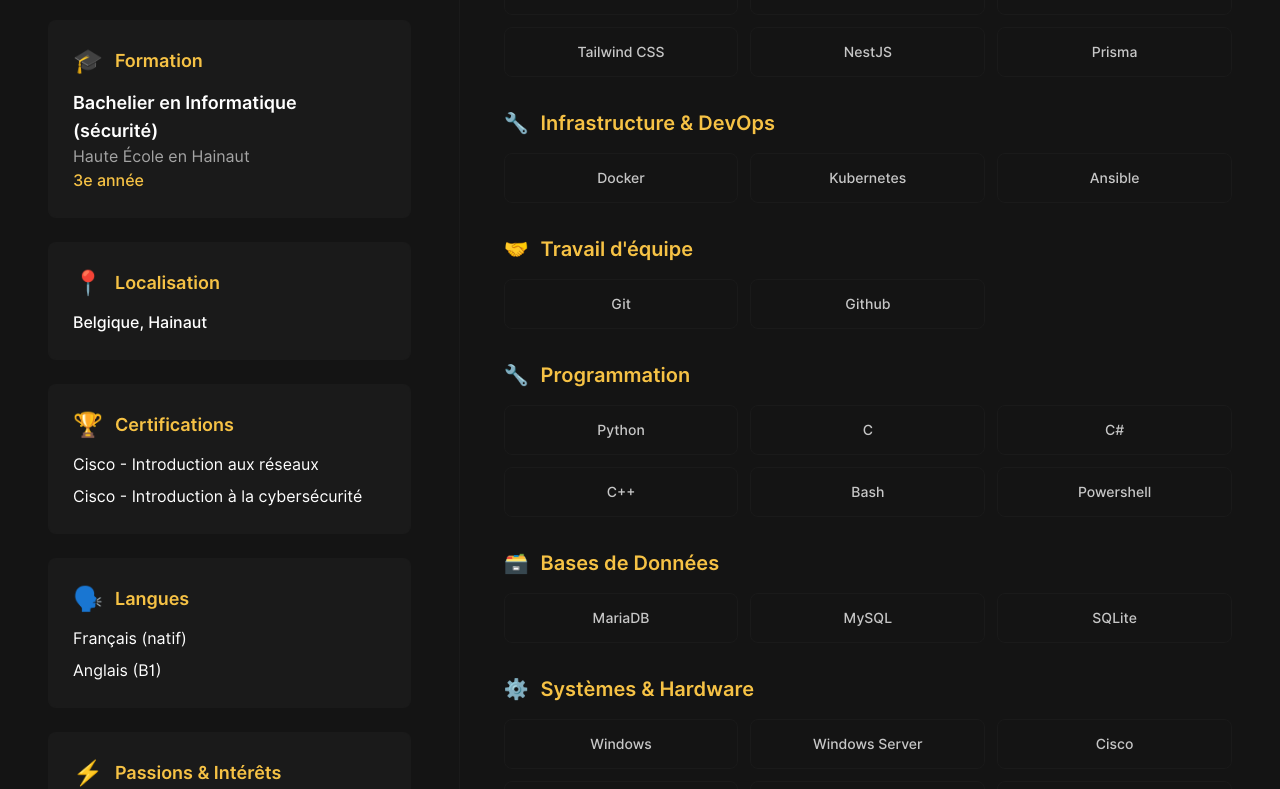
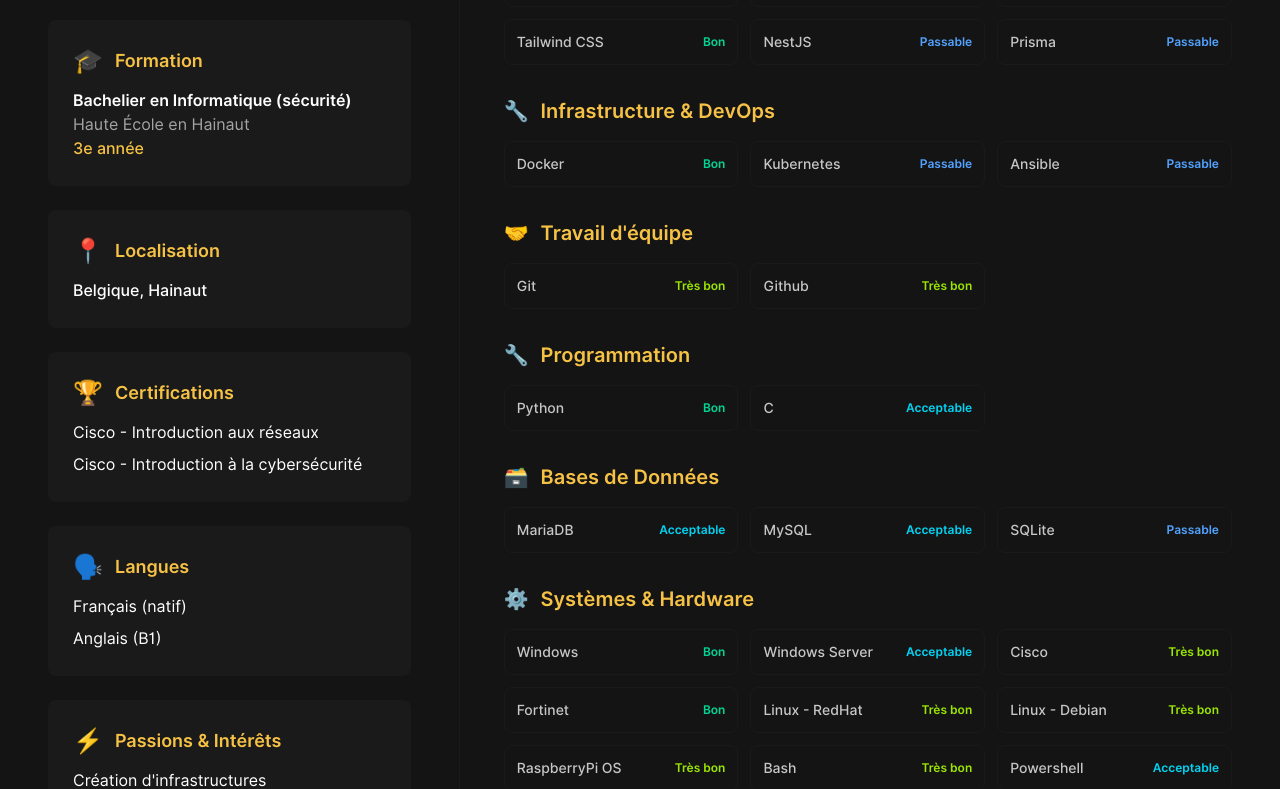
Before and after one commit to maximilien-bruyere/profile, a React (Vite) app: page / in a window 1280 px wide. Shown: the part 1333-2122 px from the top of the page. Built offline with nearby package versions, Linux system fonts and the light colour scheme.

Commit message:
feat: update about.tsx file with new interactivities and levels

```diff
--- a/src/pages/profile/sections/About.tsx
+++ b/src/pages/profile/sections/About.tsx
@@ -3,37 +3,132 @@ import { useTranslation } from "react-i18next";
 const About = () => {
   const { t } = useTranslation();
 
-  const webTechnologies = [
-    "HTML5",
-    "CSS3",
-    "PHP",
-    "JavaScript",
-    "React Bootstrap",
-    "React TypeScript",
-    "Tailwind CSS",
-    "NestJS",
-    "Prisma",
-  ];
+  const languages = {
+    webTechnologies: {
+      HTML5: {
+        level: t("levels.veryGood"),
+      },
+      CSS3: {
+        level: t("levels.good"),
+      },
+      PHP: {
+        level: t("levels.acceptable"),
+      },
+      JavaScript: {
+        level: t("levels.acceptable"),
+      },
+      "React Bootstrap": {
+        level: t("levels.acceptable"),
+      },
+      "React TypeScript": {
+        level: t("levels.good"),
+      },
+      "Tailwind CSS": {
+        level: t("levels.good"),
+      },
+      NestJS: {
+        level: t("levels.passable"),
+      },
+      Prisma: {
+        level: t("levels.passable"),
+      },
+    },
+    programLang: {
+      Python: {
+        level: t("levels.good"),
+      },
+      C: {
+        level: t("levels.acceptable"),
+      },
+    },
+    systemAndInfra: {
+      Docker: {
+        level: t("levels.good"),
+      },
+      Kubernetes: {
+        level: t("levels.passable"),
+      },
+      Ansible: {
+        level: t("levels.passable"),
+      },
+    },
+    teamWork: {
+      Git: {
+        level: t("levels.veryGood"),
+      },
+      Github: {
+        level: t("levels.veryGood"),
+      },
+    },
+    databases: {
+      MariaDB: {
+        level: t("levels.acceptable"),
+      },
+      MySQL: {
+        level: t("levels.acceptable"),
+      },
+      SQLite: {
+        level: t("levels.passable"),
+      },
+    },
+    systemsAndHardware: {
+      Windows: {
+        level: t("levels.good"),
+      },
+      "Windows Server": {
+        level: t("levels.acceptable"),
+      },
+      Cisco: {
+        level: t("levels.veryGood"),
+      },
+      Fortinet: {
+        level: t("levels.good"),
+      },
+      "Linux - RedHat": {
+        level: t("levels.veryGood"),
+      },
+      "Linux - Debian": {
+        level: t("levels.veryGood"),
+      },
+      "RaspberryPi OS": {
+        level: t("levels.veryGood"),
+      },
+      Bash: {
+        level: t("levels.veryGood"),
+      },
+      Powershell: {
+        level: t("levels.acceptable"),
+      },
+    },
+    otherSkills: {
+      Markdown: {
+        level: t("levels.veryGood"),
+      },
+      LaTeX: {
+        level: t("levels.good"),
+      },
+    },
+  };
 
-  const programLang = ["Python", "C", "C#", "C++", "Bash", "Powershell"];
+  const getLevelColor = (level: string) => {
+    const veryGood = t("levels.veryGood");
+    const good = t("levels.good");
+    const acceptable = t("levels.acceptable");
+    const passable = t("levels.passable");
 
-  const systemAndInfra = ["Docker", "Kubernetes", "Ansible"];
-
-  const teamWork = ["Git", "Github"];
-
-  const databases = ["MariaDB", "MySQL", "SQLite"];
-
-  const systemsAndHardware = [
-    "Windows",
-    "Windows Server",
-    "Cisco",
-    "Fortinet",
-    "Linux - RedHat",
-    "Linux - Debian",
-    "RaspberryPi OS",
-  ];
-
-  const otherSkills = ["Markdown", "LaTeX"];
+    switch (level) {
+      case veryGood:
+        return "text-lime-400";
+      case good:
+        return "text-emerald-400";
+      case acceptable:
+        return "text-cyan-400";
+      case passable:
+        return "text-blue-400";
+      default:
+        return "text-accent";
+    }
+  };
 
   return (
     <div className="container mx-auto px-4 md:px-8 lg:px-12">
@@ -64,11 +159,17 @@ const About = () => {
                   {t("about.education.title")}
                 </h3>
               </div>
-              <p className="text-color-text-primary font-bold text-lg">
+              <p className="text-color-text-primary font-bold">
                 {t("about.education.degree")}
               </p>
-              <p className="text-color-text-secondary/80">
+              <p className="text-color-text-secondary/80 hover:underline hover:underline-offset-3 active:text-accent transition-colors duration-300">
+                <a
+                  href="https://www.heh.be/bachelier-informatique"
+                  target="_blank"
+                  rel="noopener noreferrer"
+                >
                   {t("about.education.school")}
+                </a>
               </p>
               <p className="text-accent font-medium">
                 {t("about.education.year")}
@@ -92,15 +193,19 @@ const About = () => {
               <div className="flex items-center mb-3">
                 <span className="text-accent text-2xl mr-3">🏆</span>
                 <h3 className="text-accent text-lg font-semibold">
-                  {t('about.certifications.title')}
+                  {t("about.certifications.title")}
                 </h3>
               </div>
               <div className="space-y-2">
-                <p className="text-color-text-primary">
-                  {t('about.certifications.first')}
+                <p className="text-color-text-primary hover:underline hover:underline-offset-3 active:text-color-text-secondary transition-colors duration-300">
+                  <a href="https://www.credly.com/earner/earned/badge/650c28c5-dde9-44c0-99d8-9307c694d206" target="_blank" rel="noopener noreferrer">
+                    {t("about.certifications.first")}
+                  </a>
                 </p>
-                <p className="text-color-text-primary">
-                  {t('about.certifications.second')}
+                <p className="text-color-text-primary hover:underline hover:underline-offset-3 active:text-color-text-secondary transition-colors duration-300">
+                  <a href="https://www.credly.com/earner/earned/badge/ef4cc47c-4a19-4522-936d-aa3aa20aea0a" target="_blank" rel="noopener noreferrer">
+                    {t("about.certifications.second")}
+                  </a>
                 </p>
               </div>
             </div>
@@ -131,15 +236,9 @@ const About = () => {
                 </h3>
               </div>
               <div className="space-y-2 text-color-text-primary">
-                <p>
-                  {t("about.interests.interest_1")}
-                </p>
-                <p>
-                  {t("about.interests.interest_2")}
-                </p>
-                <p>
-                  {t("about.interests.interest_3")}
-                </p>
+                <p>{t("about.interests.interest_1")}</p>
+                <p>{t("about.interests.interest_2")}</p>
+                <p>{t("about.interests.interest_3")}</p>
               </div>
             </div>
 
@@ -147,17 +246,19 @@ const About = () => {
               <div className="text-center">
                 <p className="text-accent text-2xl font-bold">30+</p>
                 <p className="text-color-text-secondary/80 text-sm">
-                  {t('about.stats.technologies')}
+                  {t("about.stats.technologies")}
                 </p>
               </div>
               <div className="text-center">
                 <p className="text-accent text-2xl font-bold">12</p>
-                <p className="text-color-text-secondary/80 text-sm">{t('about.stats.projects')}</p>
+                <p className="text-color-text-secondary/80 text-sm">
+                  {t("about.stats.projects")}
+                </p>
               </div>
               <div className="text-center">
                 <p className="text-accent text-2xl font-bold">3</p>
                 <p className="text-color-text-secondary/80 text-sm">
-                  {t('about.stats.years')}
+                  {t("about.stats.years")}
                 </p>
               </div>
             </div>
@@ -176,15 +277,20 @@ const About = () => {
                   <span className="mr-3">💻</span>
                   {t("about.categories.web")}
                 </h4>
-                <div className="grid grid-cols-2 md:grid-cols-3 gap-3">
-                  {webTechnologies.map((skill) => (
+                <div className="grid grid-cols-1 md:grid-cols-3 gap-3">
+                  {Object.entries(languages.webTechnologies).map(([skill, data]) => (
                     <div
                       key={skill}
-                      className="bg-primary border border-secondary p-3 rounded-lg text-center hover:bg-secondary transition-colors duration-300 hover:border-accent/30"
+                      className="bg-primary border border-secondary p-3 rounded-lg hover:bg-secondary transition-colors duration-300 hover:border-accent/30"
                     >
+                      <div className="flex justify-between items-center">
                         <span className="text-color-text-secondary font-medium text-sm">
                           {skill}
                         </span>
+                        <span className={`${getLevelColor(data.level)} text-xs font-semibold`}>
+                          {data.level}
+                        </span>
+                      </div>
                     </div>
                   ))}
                 </div>
@@ -196,15 +302,20 @@ const About = () => {
                   <span className="mr-3">🔧</span>
                   {t("about.categories.infrastructure")}
                 </h4>
-                <div className="grid grid-cols-2 md:grid-cols-3 gap-3">
-                  {systemAndInfra.map((skill) => (
+                <div className="grid grid-cols-1 md:grid-cols-3 gap-3">
+                  {Object.entries(languages.systemAndInfra).map(([skill, data]) => (
                     <div
                       key={skill}
-                      className="bg-primary border border-secondary p-3 rounded-lg text-center hover:bg-secondary transition-colors duration-300 hover:border-accent/30"
+                      className="bg-primary border border-secondary p-3 rounded-lg hover:bg-secondary transition-colors duration-300 hover:border-accent/30"
                     >
+                      <div className="flex justify-between items-center">
                         <span className="text-color-text-secondary font-medium text-sm">
                           {skill}
                         </span>
+                        <span className={`${getLevelColor(data.level)} text-xs font-semibold`}>
+                          {data.level}
+                        </span>
+                      </div>
                     </div>
                   ))}
                 </div>
@@ -216,15 +327,20 @@ const About = () => {
                   <span className="mr-3">🤝</span>
                   {t("about.categories.teamwork")}
                 </h4>
-                <div className="grid grid-cols-2 md:grid-cols-3 gap-3">
-                  {teamWork.map((skill) => (
+                <div className="grid grid-cols-1 md:grid-cols-3 gap-3">
+                  {Object.entries(languages.teamWork).map(([skill, data]) => (
                     <div
                       key={skill}
-                      className="bg-primary border border-secondary p-3 rounded-lg text-center hover:bg-secondary transition-colors duration-300 hover:border-accent/30"
+                      className="bg-primary border border-secondary p-3 rounded-lg hover:bg-secondary transition-colors duration-300 hover:border-accent/30"
                     >
+                      <div className="flex justify-between items-center">
                         <span className="text-color-text-secondary font-medium text-sm">
                           {skill}
                         </span>
+                        <span className={`${getLevelColor(data.level)} text-xs font-semibold`}>
+                          {data.level}
+                        </span>
+                      </div>
                     </div>
                   ))}
                 </div>
@@ -236,15 +352,20 @@ const About = () => {
                   <span className="mr-3">🔧</span>
                   {t("about.categories.programming")}
                 </h4>
-                <div className="grid grid-cols-2 md:grid-cols-3 gap-3">
-                  {programLang.map((skill) => (
+                <div className="grid grid-cols-1 md:grid-cols-3 gap-3">
+                  {Object.entries(languages.programLang).map(([skill, data]) => (
                     <div
                       key={skill}
-                      className="bg-primary border border-secondary p-3 rounded-lg text-center hover:bg-secondary transition-colors duration-300 hover:border-accent/30"
+                      className="bg-primary border border-secondary p-3 rounded-lg hover:bg-secondary transition-colors duration-300 hover:border-accent/30"
                     >
+                      <div className="flex justify-between items-center">
                         <span className="text-color-text-secondary font-medium text-sm">
                           {skill}
                         </span>
+                        <span className={`${getLevelColor(data.level)} text-xs font-semibold`}>
+                          {data.level}
+                        </span>
+                      </div>
                     </div>
                   ))}
                 </div>
@@ -256,15 +377,20 @@ const About = () => {
                   <span className="mr-3">🗃️</span>
                   {t("about.categories.databases")}
                 </h4>
-                <div className="grid grid-cols-2 md:grid-cols-3 gap-3">
-                  {databases.map((skill) => (
+                <div className="grid grid-cols-1 md:grid-cols-3 gap-3">
+                  {Object.entries(languages.databases).map(([skill, data]) => (
                     <div
                       key={skill}
-                      className="bg-primary border border-secondary p-3 rounded-lg text-center hover:bg-secondary transition-colors duration-300 hover:border-accent/30"
+                      className="bg-primary border border-secondary p-3 rounded-lg hover:bg-secondary transition-colors duration-300 hover:border-accent/30"
                     >
+                      <div className="flex justify-between items-center">
                         <span className="text-color-text-secondary font-medium text-sm">
                           {skill}
                         </span>
+                        <span className={`${getLevelColor(data.level)} text-xs font-semibold`}>
+                          {data.level}
+                        </span>
+                      </div>
                     </div>
                   ))}
                 </div>
@@ -276,15 +402,20 @@ const About = () => {
                   <span className="mr-3">⚙️</span>
                   {t("about.categories.systems")}
                 </h4>
-                <div className="grid grid-cols-2 md:grid-cols-3 gap-3">
-                  {systemsAndHardware.map((skill) => (
+                <div className="grid grid-cols-1 md:grid-cols-3 gap-3">
+                  {Object.entries(languages.systemsAndHardware).map(([skill, data]) => (
                     <div
                       key={skill}
-                      className="bg-primary border border-secondary p-3 rounded-lg text-center hover:bg-secondary transition-colors duration-300 hover:border-accent/30"
+                      className="bg-primary border border-secondary p-3 rounded-lg hover:bg-secondary transition-colors duration-300 hover:border-accent/30"
                     >
+                      <div className="flex justify-between items-center">
                         <span className="text-color-text-secondary font-medium text-sm">
                           {skill}
                         </span>
+                        <span className={`${getLevelColor(data.level)} text-xs font-semibold`}>
+                          {data.level}
+                        </span>
+                      </div>
                     </div>
                   ))}
                 </div>
@@ -296,15 +427,20 @@ const About = () => {
                   <span className="mr-3">📝</span>
                   {t("about.categories.other")}
                 </h4>
-                <div className="grid grid-cols-2 md:grid-cols-3 gap-3">
-                  {otherSkills.map((skill) => (
+                <div className="grid grid-cols-1 md:grid-cols-3 gap-3">
+                  {Object.entries(languages.otherSkills).map(([skill, data]) => (
                     <div
                       key={skill}
-                      className="bg-primary border border-secondary p-3 rounded-lg text-center hover:bg-secondary transition-colors duration-300 hover:border-accent/30"
+                      className="bg-primary border border-secondary p-3 rounded-lg hover:bg-secondary transition-colors duration-300 hover:border-accent/30"
                     >
+                      <div className="flex justify-between items-center">
                         <span className="text-color-text-secondary font-medium text-sm">
                           {skill}
                         </span>
+                        <span className={`${getLevelColor(data.level)} text-xs font-semibold`}>
+                          {data.level}
+                        </span>
+                      </div>
                     </div>
                   ))}
                 </div>
```
Lines whose indentation alone changed are shown as unchanged.
